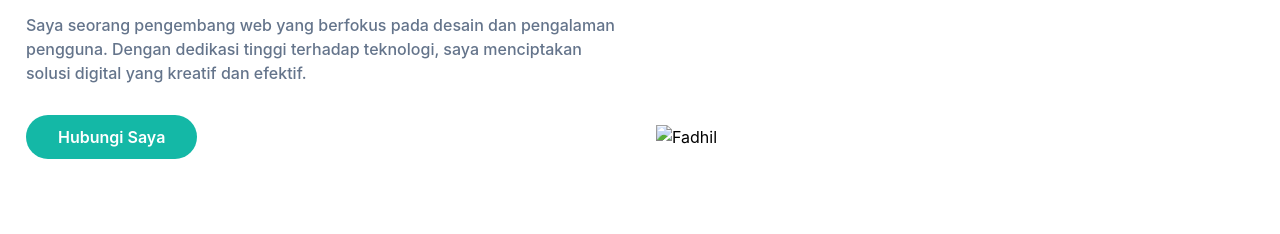
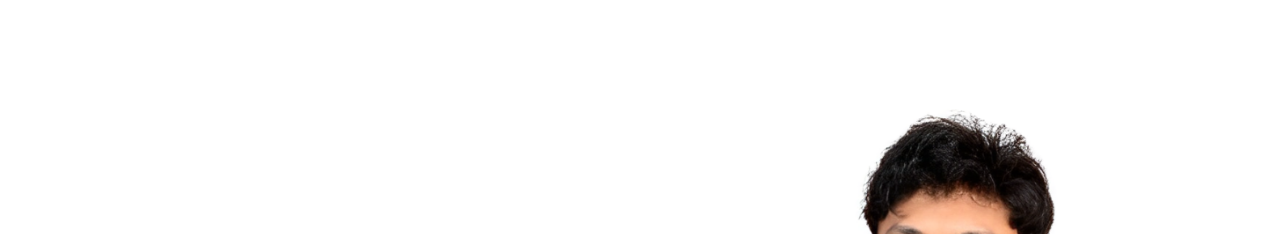
Before and after one commit to fadhilmuhammadilham/portofolio-fadhil, a plain HTML site: page index.html in a window 1280 px wide. Shown: the part 99-333 px from the top of the page. Drawn offline with Linux system fonts and the light colour scheme; the site is published under a folder, as on GitHub Pages, so addresses that start at the root find nothing.

Commit message:
menambahkan portofolio

```diff
--- a/index.html
+++ b/index.html
@@ -61,7 +61,7 @@
                 </div>
                 <div class=" w-full self-end px-4 lg:w-1/2">
                     <div class="relative mt-10 lg:mt-9 lg:right-0">
-                        <img src="/src/img/potomuka.png" alt="Fadhil" class="max-w-full mx-auto" />
+                        <img src="src/img/potomuka.png" alt="Fadhil" class="max-w-full mx-auto" />
                         <!-- <span class="absolute -bottom-0 left-1/2 -translate-x-1/2 -z-10">
                             <svg viewBox="0 0 200 200" width="600" height="500" xmlns="http://www.w3.org/2000/svg">
                                 <path fill="#14b8a6"
```
